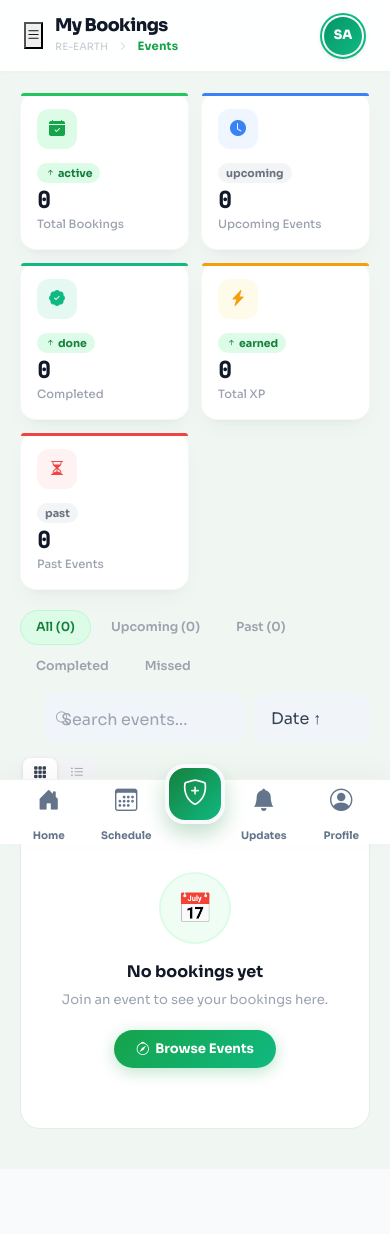
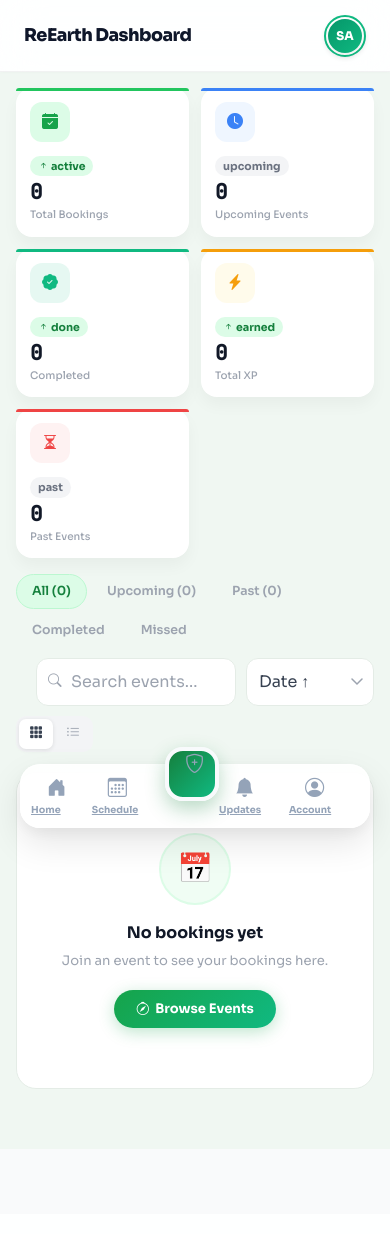
Before and after one commit to Manoj2104/Eco-environment-web-app-with-management-system, a Flask app: page /my-bookings in a window 390 px wide. After the commit the page ends 1149 px from the top, so only its background shows below. Run offline with Flask 3, Linux system fonts and the light colour scheme; the visitor is signed in with stand-in values (Sample User, id 1); data that the repository does not hold is empty; some libraries are stand-ins or nearby versions.

Commit message:
feat: progressive mobile UI optimization and layout cleanup

```diff
--- a/app/static/assets/css/mobile_optimization.css
+++ b/app/static/assets/css/mobile_optimization.css
@@ -31,17 +31,19 @@
     }
 
     /* Hide Desktop Sidebar & Topbar Elements */
-    .sidebar { display: none !important; }
+    .sidebar, .sidebar-overlay, .tb-divider, .topbar-search, .tb-spacer, .tb-xp-widget, .user-chip-info, .topbar-breadcrumb, .topbar-title-block, .tb-btn, .mobile-menu-btn {
+        display: none !important;
+    }
+
     .main { margin-left: 0 !important; }
-    .tb-divider, .topbar-search, .tb-spacer, .tb-xp-widget, .user-chip-info { display: none !important; }
 
-    /* Premium Topbar */
+    /* Compact Premium Topbar */
     .topbar {
         padding: 0 20px;
-        height: 68px;
-        background: rgba(255, 255, 255, 0.85);
-        backdrop-filter: blur(20px) saturate(180%);
-        border-bottom: 1px solid rgba(0,0,0,0.04);
+        height: 60px;
+        background: rgba(255, 255, 255, 0.9);
+        backdrop-filter: blur(25px) saturate(200%);
+        border-bottom: 1px solid rgba(0,0,0,0.05);
         position: sticky;
         top: 0;
         z-index: 1000;
@@ -50,17 +52,17 @@
         align-items: center;
     }
 
-    .topbar-left {
-        display: flex !important;
-        align-items: center;
-        gap: 12px;
+    /* Add a nice mobile title */
+    .topbar::before {
+        content: "ReEarth Dashboard";
+        font-weight: 800;
+        font-size: 1.1rem;
+        letter-spacing: -0.5px;
+        color: var(--z-text);
     }
 
-    .topbar-page-title {
-        font-size: 1.15rem;
-        font-weight: 800;
-        letter-spacing: -0.5px;
-        color: var(--z-text);
+    .topbar-left {
+        display: none !important;
     }
 
     .user-chip {
@@ -68,131 +70,125 @@
         border-radius: 50% !important;
         border: 2px solid var(--z-accent) !important;
         background: white !important;
+        box-shadow: 0 4px 12px rgba(16, 185, 129, 0.15);
     }
 
     .user-avatar {
-        width: 38px !important;
-        height: 38px !important;
-        font-size: 0.8rem !important;
+        width: 34px !important;
+        height: 34px !important;
+        font-size: 0.75rem !important;
     }
 
     /* Page Content Padding */
     .page-content {
-        padding: 20px 20px 40px 20px !important;
+        padding: 16px 16px 60px 16px !important;
+        background: var(--z-bg);
     }
+
+    /* ===== COMPACT GREETING CARD ===== */
+    .welcome-banner {
+        padding: 16px 20px !important;
+        border-radius: 24px !important;
+        margin-bottom: 16px !important;
+        min-height: auto !important;
+    }
+
+    .wb-greeting {
+        font-size: 1.15rem !important;
+        margin-bottom: 2px !important;
+    }
+
+    .wb-sub {
+        font-size: 0.75rem !important;
+        opacity: 0.9;
+    }
+
+    .wb-avatar {
+        width: 45px !important;
+        height: 45px !important;
+        font-size: 1rem !important;
+    }
+
+    .wb-live { font-size: 0.65rem !important; }
 
     /* ===== ZEPTO-STYLE CARDS ===== */
     .card, .section-card, .tile, .metric-card {
-        border: 1px solid rgba(0,0,0,0.03) !important;
+        border: none !important;
         border-radius: var(--radius) !important;
-        box-shadow: 0 10px 25px -5px rgba(0,0,0,0.04), 0 8px 10px -6px rgba(0,0,0,0.04) !important;
+        box-shadow: 0 8px 16px rgba(0,0,0,0.04) !important;
         background: white !important;
-        margin-bottom: 20px !important;
-        padding: 16px !important;
-        transition: transform 0.2s cubic-bezier(0.34, 1.56, 0.64, 1);
-    }
-
-    .card:active {
-        transform: scale(0.97);
+        margin-bottom: 16px !important;
+        padding: 14px !important;
     }
 
     /* Horizontal Scroller (Zepto Categories) */
-    .mobile-scroller {
-        display: flex;
-        overflow-x: auto;
-        gap: 16px;
-        padding: 4px 20px 20px 20px;
-        margin: 0 -20px;
+    .mobile-scroller, .row.g-4.mb-4 {
+        display: flex !important;
+        flex-wrap: nowrap !important;
+        overflow-x: auto !important;
+        gap: 12px !important;
+        padding: 4px 16px 20px 16px !important;
+        margin: 0 -16px !important;
         scrollbar-width: none;
         -ms-overflow-style: none;
         scroll-snap-type: x mandatory;
-    }
-
-    .mobile-scroller::-webkit-scrollbar { display: none; }
-
-    .scroller-item {
-        flex: 0 0 auto;
-        width: 140px;
-        scroll-snap-align: center;
-        background: white;
-        border-radius: var(--radius);
-        padding: 12px;
-        text-align: center;
-        box-shadow: 0 4px 12px rgba(0,0,0,0.03);
     }
 
     /* Stats Grid Overrides */
     .stat-tiles {
         grid-template-columns: repeat(2, 1fr) !important;
         gap: 12px !important;
+        margin-bottom: 16px !important;
     }
 
     .tile { margin-bottom: 0 !important; }
+    .tile-val { font-size: 1.3rem !important; }
+    .tile-lbl { font-size: 0.65rem !important; }
 
     /* Forms Optimization */
     input, select, textarea {
-        height: 52px !important;
-        padding: 0 16px !important;
-        border-radius: var(--radius-sm) !important;
-        font-size: 16px !important; /* Prevents auto-zoom on iOS */
-        background: #f1f5f9 !important;
-        border: 1.5px solid transparent !important;
-    }
-
-    input:focus {
-        background: white !important;
-        border-color: var(--z-accent) !important;
-        box-shadow: 0 0 0 4px rgba(16, 185, 129, 0.1) !important;
+        height: 48px !important;
+        font-size: 16px !important;
+        border-radius: 12px !important;
     }
 
     /* Buttons Optimizations */
-    .btn, .prof-btn, .tb-btn {
-        height: 52px !important;
-        display: flex !important;
-        align-items: center;
-        justify-content: center;
-        border-radius: var(--radius-sm) !important;
-        font-weight: 700 !important;
-        letter-spacing: -0.2px;
+    .btn {
+        height: 48px !important;
+        border-radius: 12px !important;
+        font-size: 0.9rem !important;
     }
 
-    /* ===== BOTTOM NAVIGATION (Zepto Pro) ===== */
+    /* ===== BOTTOM NAVIGATION (Refined) ===== */
     .mobile-nav {
         position: fixed;
-        bottom: 0;
-        left: 0;
-        right: 0;
-        height: var(--mobile-nav-height);
+        bottom: 16px;
+        left: 20px;
+        right: 20px;
+        height: 64px;
         background: rgba(255, 255, 255, 0.9);
-        backdrop-filter: blur(25px);
-        border-top: 1px solid rgba(0,0,0,0.05);
+        backdrop-filter: blur(25px) saturate(180%);
+        border-radius: 20px;
+        border: 1px solid rgba(255, 255, 255, 0.5);
         display: flex;
         justify-content: space-around;
         align-items: center;
-        padding: 0 10px calc(2px + var(--ios-safe-bottom));
+        padding: 0 10px;
         z-index: 2000;
-        box-shadow: 0 -8px 24px rgba(0,0,0,0.03);
+        box-shadow: 0 15px 35px rgba(0,0,0,0.1), 0 5px 15px rgba(0,0,0,0.05);
     }
 
     .mobile-nav-item {
-        display: flex;
-        flex-direction: column;
-        align-items: center;
-        justify-content: center;
-        text-decoration: none;
-        color: var(--z-text-muted);
-        font-size: 0.65rem;
+        color: #94a3b8;
+        font-size: 0.6rem;
         font-weight: 700;
-        gap: 4px;
-        flex: 1;
-        transition: all 0.3s cubic-bezier(0.175, 0.885, 0.32, 1.275);
+        gap: 2px;
     }
 
     .mobile-nav-item i {
-        font-size: 1.4rem;
-        padding: 6px 12px;
-        border-radius: 12px;
-        transition: all 0.2s ease;
+        font-size: 1.2rem;
+        padding: 8px 16px;
+        border-radius: 14px;
     }
 
     .mobile-nav-item.active {
@@ -200,88 +196,32 @@
     }
 
     .mobile-nav-item.active i {
-        background: rgba(21, 128, 61, 0.08);
+        background: rgba(21, 128, 61, 0.1);
         transform: translateY(-2px);
     }
 
     .mobile-nav-action {
-        flex: 0 0 60px;
-        height: 60px;
+        width: 54px !important;
+        height: 54px !important;
+        margin-top: -45px;
+        border-radius: 18px;
         background: linear-gradient(135deg, var(--z-primary), var(--z-accent));
-        border-radius: 20px;
-        margin-top: -35px;
-        color: white !important;
-        box-shadow: 0 10px 20px rgba(21, 128, 61, 0.25);
+        box-shadow: 0 8px 20px rgba(21, 128, 61, 0.3);
         border: 4px solid var(--z-bg);
     }
 
-    .mobile-nav-action i {
-        font-size: 1.6rem;
-        padding: 0;
-    }
-
-    /* Modal -> Bottom Sheet */
-    .modal.fade .modal-dialog {
-        transform: translateY(100%);
-        transition: transform 0.3s ease-out;
-        margin: 0;
-        max-width: 100%;
-        width: 100%;
-        position: fixed;
-        bottom: 0;
-    }
-
-    .modal.show .modal-dialog {
-        transform: translateY(0);
-    }
-
-    .modal-content {
-        border-radius: 30px 30px 0 0 !important;
-        padding-bottom: var(--ios-safe-bottom);
-    }
-
-    .modal-header {
-        border: none !important;
-        padding: 24px 24px 10px !important;
-    }
-
-    /* Floating Action System */
-    .fab-container {
-        position: fixed;
-        right: 20px;
-        bottom: calc(var(--mobile-nav-height) + 20px);
-        display: flex;
-        flex-direction: column;
-        gap: 12px;
-        z-index: 1500;
-    }
-
-    .fab {
-        width: 54px;
-        height: 54px;
-        border-radius: 50%;
-        background: white;
-        color: var(--z-text);
-        display: flex;
-        align-items: center;
-        justify-content: center;
-        font-size: 1.3rem;
-        box-shadow: 0 8px 16px rgba(0,0,0,0.1);
-        text-decoration: none;
-    }
-
-    .fab.primary {
-        background: var(--z-primary);
-        color: white;
+    /* Hide the cluttered vertical fab stack if it exists */
+    .fab-container, .nav-side, .fixed-actions {
+        display: none !important;
     }
 }
 
-/* Animations */
-@keyframes zFadeUp {
-    from { opacity: 0; transform: translateY(30px); }
-    to { opacity: 1; transform: translateY(0); }
-}
-
+/* Base Utility */
 .z-animate-up {
     animation: zFadeUp 0.6s cubic-bezier(0.22, 1, 0.36, 1) forwards;
 }
+
+@keyframes zFadeUp {
+    from { opacity: 0; transform: translateY(20px); }
+    to { opacity: 1; transform: translateY(0); }
+}
--- a/app/templates/base.html
+++ b/app/templates/base.html
@@ -1282,7 +1282,7 @@
         <span>Schedule</span>
       </a>
 
-      <!-- Action Button -->
+      <!-- Center Action FAB -->
       <a href="{{ url_for('dashboard.dashboard1_home') }}" class="mobile-nav-item mobile-nav-action">
         <i class="bi bi-shield-plus"></i>
       </a>
@@ -1293,7 +1293,7 @@
       </a>
       <a href="{{ url_for('dashboard.profile') }}" class="mobile-nav-item {% if 'profile' in request.path %}active{% endif %}">
         <i class="bi bi-person-circle"></i>
-        <span>Profile</span>
+        <span>Account</span>
       </a>
     </nav>
 
```
